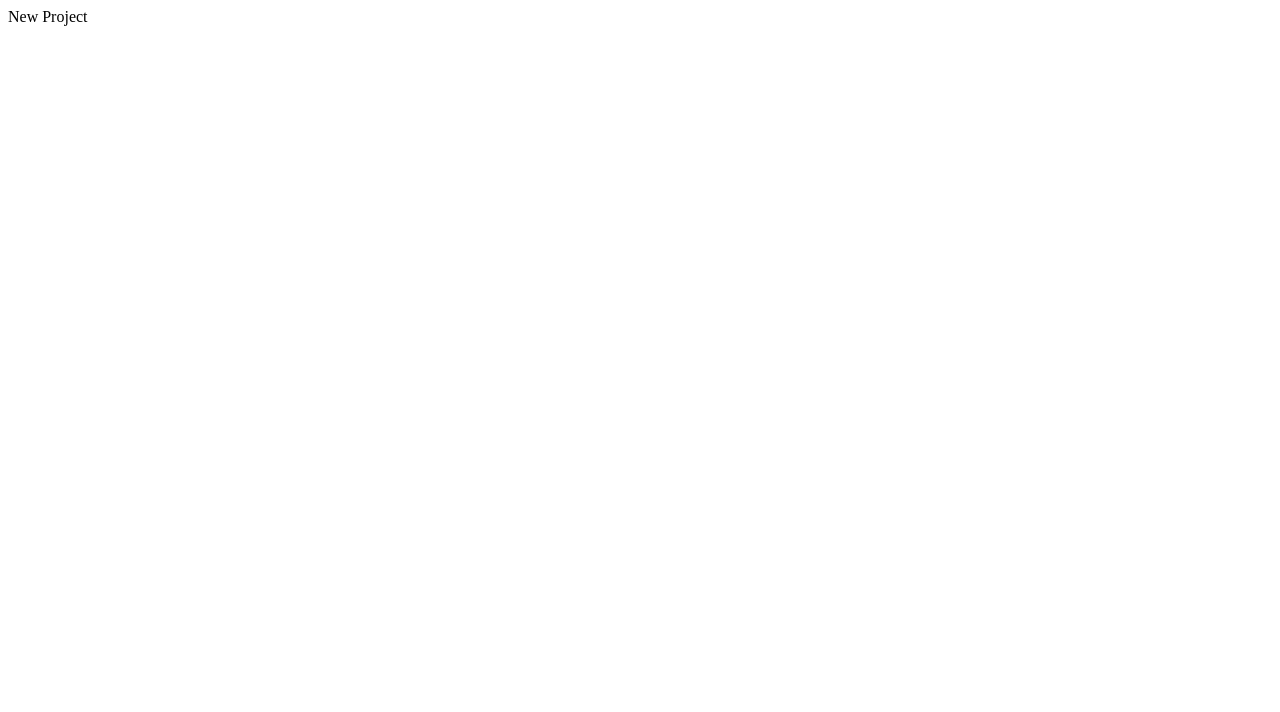
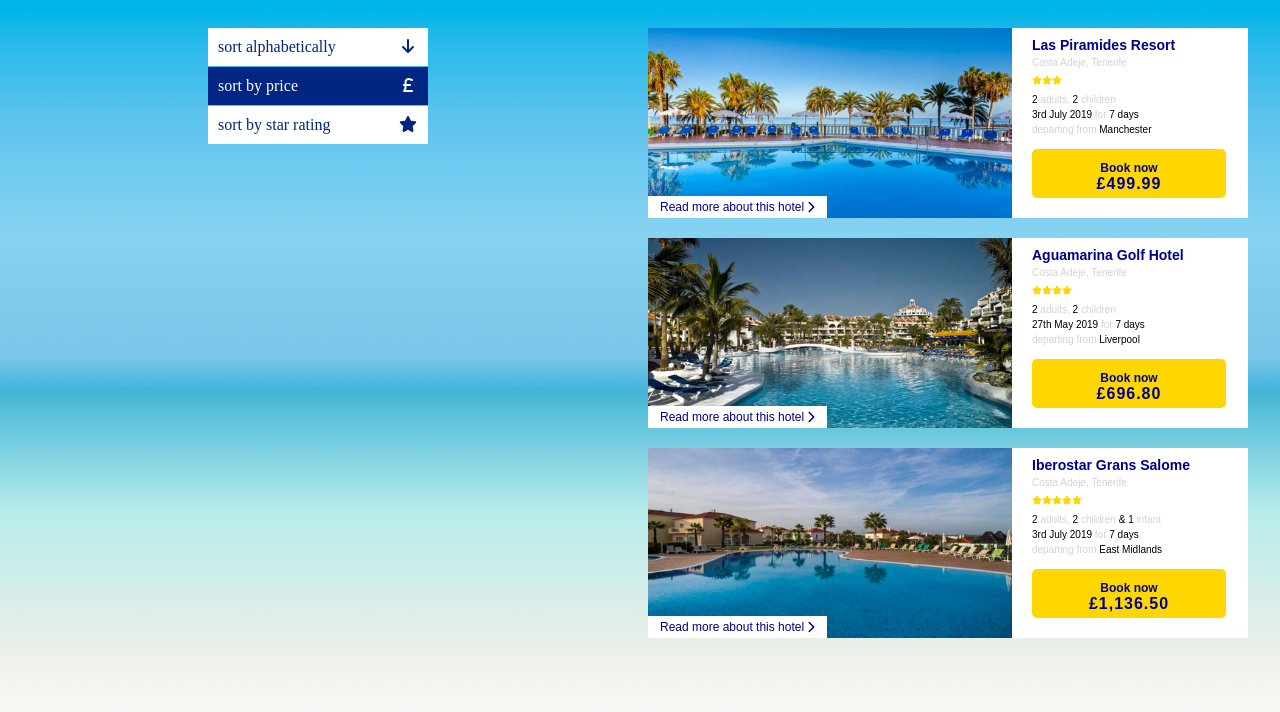
Before and after one commit to mrahman22/react-test-proj, a React (Create React App) app in the folder my-app/: page / in a window 1280 px wide. Shown: the top 712 px of the page. Built offline with nearby package versions, Linux system fonts and the light colour scheme.

Commit message:
feat: added some unit tests and background image

```diff
--- a/my-app/src/App.css
+++ b/my-app/src/App.css
@@ -1,3 +1,5 @@
-.App {
-  text-align: center;
+body {
+  background-image: url("./images/background.png");
+  background-size: contain;
+  min-height: 100vh;
 }
--- a/my-app/src/App.tsx
+++ b/my-app/src/App.tsx
@@ -1,7 +1,14 @@
 import React from "react";
+import { HolidayPackagesLists } from "./components/holiday-packages-lists";
+
+import "./App.css";
 
 function App() {
-  return <div>New Project</div>;
+  return (
+    <div className="App">
+      <HolidayPackagesLists />
+    </div>
+  );
 }
 
 export default App;
```
Also changed, not shown: 1 other file (tests, documents, lock files or other folders).
